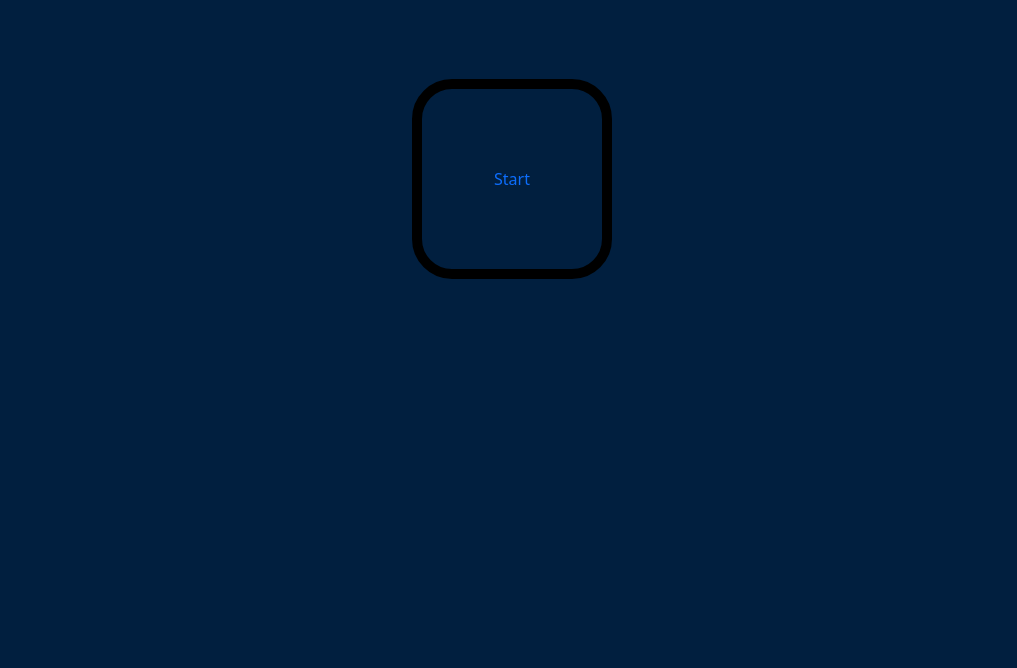
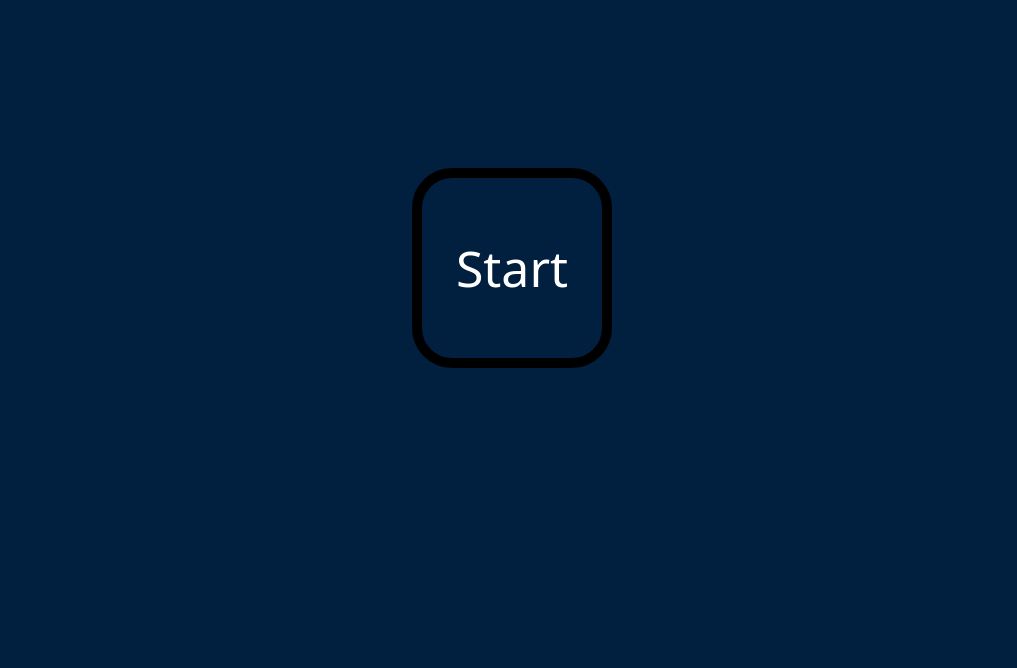
Before and after one commit to chitraarasu/Test-Your-Memory, a plain HTML site: page index.html in a window 1280 px wide. Shown: the part 132-800 px from the top of the page, without its empty margins (128-1145 px from the left). Drawn offline with nearby package versions, Linux system fonts and the light colour scheme.

Commit message:
adding start button

```diff
--- a/styles.css
+++ b/styles.css
@@ -6,7 +6,7 @@ body {
 #level-title {
   font-family: 'Press Start 2P', cursive;
   font-size: 3rem;
-  margin:  5%;
+  margin:  1%;
   color: #FEF2BF;
 }
 
@@ -14,16 +14,17 @@ body {
   display: block;
   width: 50%;
   margin: auto;
-
 }
 
-.btn {
+.btn, .cbtn {
   margin: 25px;
   display: inline-block;
   height: 200px;
   width: 200px;
   border: 10px solid black;
   border-radius: 20%;
+  color: #fff;
+  font-size: 50px;
 }
 
 .game-over {
@@ -51,3 +52,24 @@ body {
   box-shadow: 0 0 20px white;
   background-color: grey;
 }
+
+.row {
+  margin-right: 0px;
+  margin-left: 0px;
+  display: flex;
+  justify-content: center;
+}
+
+.Start__button{
+  background-color: #011F3F;
+  position: fixed;
+  width: 100%;
+  height: 100%;
+  top: 0;
+  left: 0;
+  right: 0;
+  bottom: 0;
+  display: flex;
+  justify-content: center;
+  align-items: center;
+}
```
